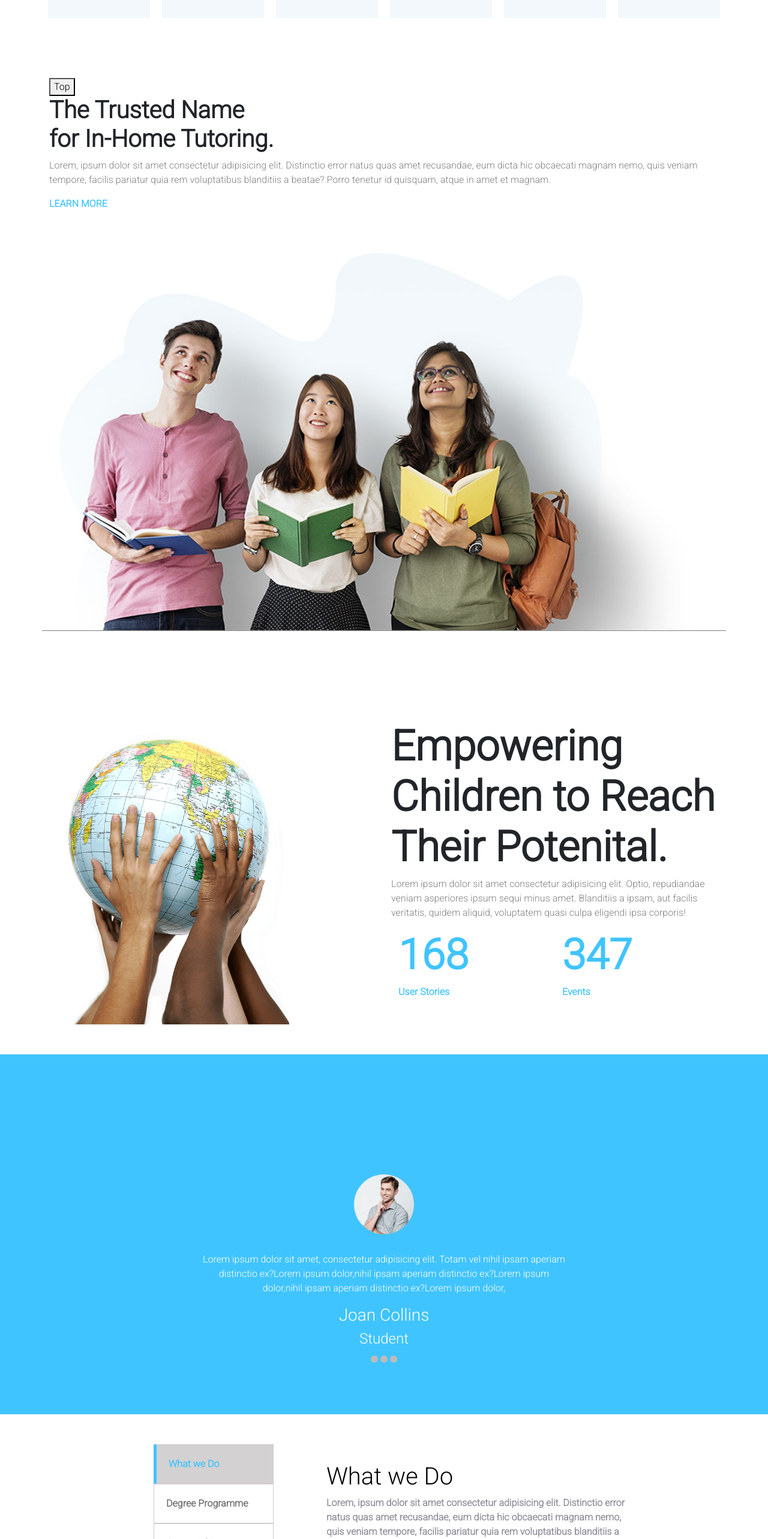
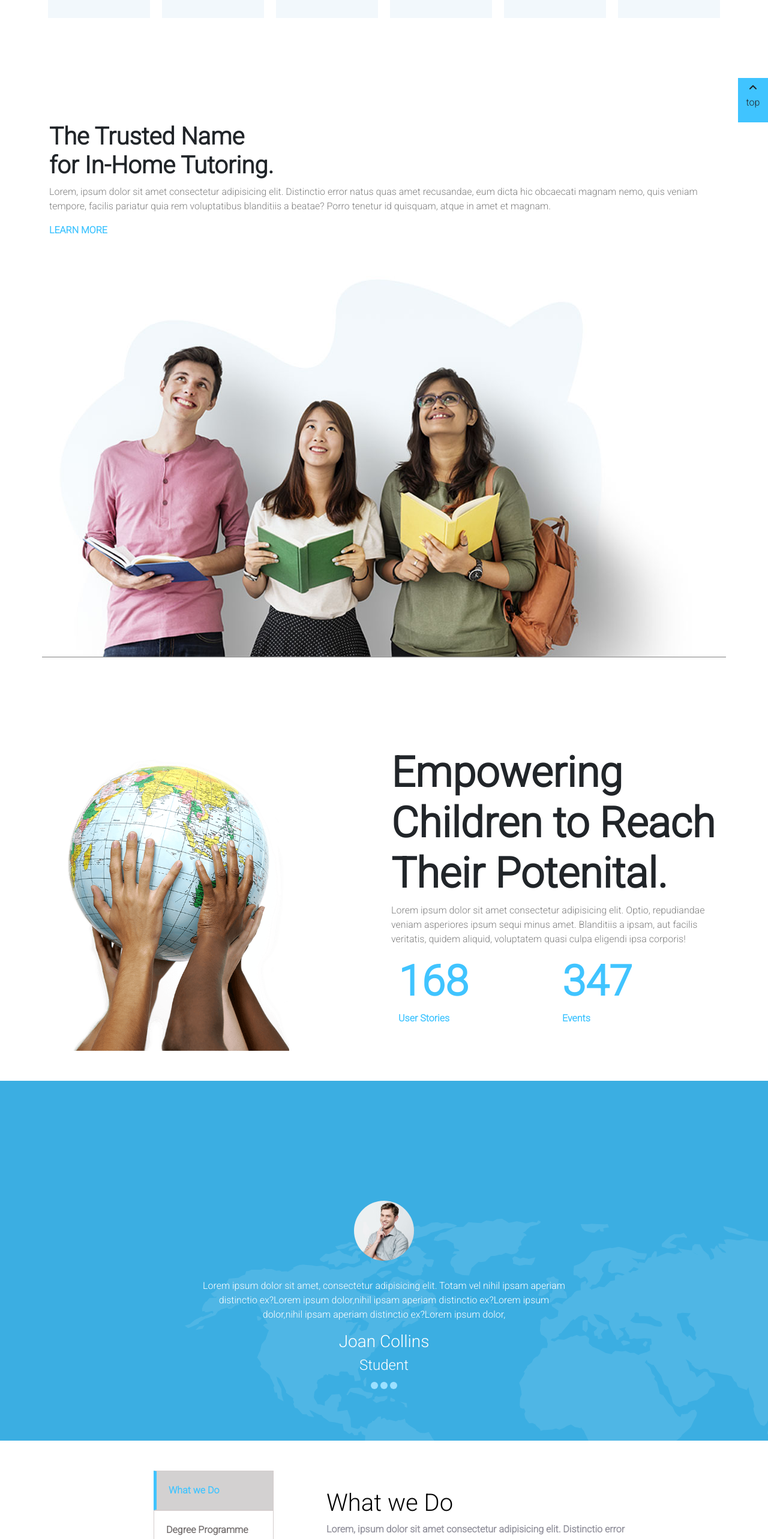
Before and after one commit to DanieleFic/proj-html-vuejs, a Vue app: page / in a window 1280 px wide. Shown: the part 920-3486 px from the top of the page at 60% size. Built offline with nearby package versions, Linux system fonts and the light colour scheme.

Commit message:
aggiustare css

```diff
--- a/src/assets/style/vars.scss
+++ b/src/assets/style/vars.scss
@@ -5,4 +5,5 @@ $color-hover:#9CE0FF;
 $color-gray:#92919c;
 $background-tabella:#F7FDFF;
 $background-footer:#222222;
-$color-borderbottom:#CECECE
+$color-borderbottom:#CECECE;
+$color-pallini:#9CE0FF;
--- a/src/components/Macro/Main.vue
+++ b/src/components/Macro/Main.vue
@@ -1,5 +1,6 @@
 <template>
     <div>
+        <div @click="scrollToTop(), goToPricing()" class="sticky"><i class="fas fa-angle-up"></i><p>top</p></div>
         <MainSezione1/>
         <MainSezione2/>
         <MainSezione3/>
@@ -17,10 +18,28 @@ export default {
     MainSezione1,
     MainSezione2,
     MainSezione3
-    }
+    },
+    methods: {
+        scrollToTop() {
+            window.scrollTo(0, 0);
+        },  goToPricing() {
+            this.$router.push('/pricing');
+        }
+        }
 }
 </script>
 
-<style>
+<style scoped lang="scss">
+@import "../../assets/style/vars.scss";
+.sticky {
+        position: -webkit-sticky;
+        position: sticky;
+        text-align: center;
+        top: 500px;
+        left: 100%;
+        background-color:$main-color;
+        padding: 5px;
+        width: 50px;
+    }
 
 </style>
--- a/src/components/commons/MainSezione1.vue
+++ b/src/components/commons/MainSezione1.vue
@@ -1,6 +1,6 @@
 <template>
     <div class="ms_sezione1 container">
-        <button onclick="topFunction()" id="myBtn" title="Go to top">Top</button>
+
         <div class="row">
             <div class="col-12">
                 <h1>The Trusted Name <br>
@@ -97,4 +97,5 @@ export default {
         }
     }
 
+
 </style>
--- a/src/components/commons/MainSezione2.vue
+++ b/src/components/commons/MainSezione2.vue
@@ -80,7 +80,7 @@ export default {
     .container-fluid{
         margin-top: 50px;
         height: 600px;
-        background-color: $main-color;
+        background-image: url("../../assets/img/h5-parallax-img-1.png");
         text-align: center;
         color: white;
         .ms_profile{
@@ -109,7 +109,7 @@ export default {
         height: 12px;
         width: 12px;
         margin: 0 2px;
-        background-color: #bbb;
+        background-color: $color-pallini;
         border-radius: 50%;
         display: inline-block;
         transition: background-color 0.6s ease;
--- a/src/components/commons/MainSezione3.vue
+++ b/src/components/commons/MainSezione3.vue
@@ -1,11 +1,13 @@
 <template>
+<div>
+    <div class="ms_container">
         <div class="container">
             <div class="row">
                 <div class="ms_text col-12">
                     <h1>Popular Online Courses</h1>
                     <p>Lorem ipsum dolor sit amet consectetur adipisicing elit. Facilis aliquam praesentium harum et. Laborum, veniam?</p>
                 </div>
-            <div class="ms_displayflex row">
+                <div class="row justify-content-around">
                     <div
                     v-for="(element, index) in schede"
                     :key="index"
@@ -15,7 +17,7 @@
                         <img class="ms_img" :src="element.src" alt="">
                     </div>
                         <div class="ms_textbutton">
-                        <div class="ms_flex">
+                            <div class="d-flex justify-content-between align-items-center ms_scheda">
                                 <h6>{{element.titolo}}</h6>
                                 <span class="rounded-circle">{{element.price}}</span>
                             </div>
@@ -33,16 +35,18 @@
                 </div>
             </div>
             <div class="ms_button">
-            <span class="dots"><span class="dot" @click="corrente = 0"></span></span>
+                <span class="dots"><span class="dot" @click="corrente = 1"></span></span>
                 <span class="dots"><span class="dot" @click="corrente = 3"></span></span>
                 <span class="dots"><span class="dot" @click="corrente = 6"></span></span>
                 <span class="dots"><span class="dot" @click="corrente = 9"></span></span>
-            <span class="dots"><span class="dot" @click="corrente = 11"></span></span>
+                <span class="dots"><span class="dot" @click="corrente = 10"></span></span>
             </div>
+        </div>
+    </div>
+    <div class="container">
         <TabellaPrezzi/>
     </div>
-
-
+</div>
 </template>
 
 <script>
@@ -55,7 +59,7 @@ export default {
     },
     data(){
         return{
-            corrente: 0,
+            corrente: 1,
             schede: dataSchedebox,
         }
     },
@@ -74,10 +78,11 @@ export default {
 
 <style lang="scss" scoped>
 @import "../../assets/style/vars.scss";
-
-    .ms_displayflex{
-        display: flex;
-        justify-content: space-evenly;
+    .ms_container{
+        border-top: 1px solid $color-gray;
+        border-bottom: 1px solid $color-gray;
+        padding-bottom: 50px;
+        background-image: url("../../assets/img/background-pattern.jpg");
     }
     .ms_text{
         text-align: center;
@@ -93,16 +98,12 @@ export default {
             height: 400px;
             padding: 0;
             border: 1px solid black;
-            margin:5px 15px;
+            margin:50px 15px;
         h6{
             font-weight: 900;
             font-size: 20px;
         }
-        .ms_flex{
-            display: flex;
-            justify-content: space-between;
-            align-items: center;
-            flex-wrap: wrap;
+        .ms_scheda{
             margin-top: 15px;
             padding: 0 10px;
             span{
@@ -110,7 +111,6 @@ export default {
                 background-color:green;
                 border-radius: 80%;
             }
-
         }
         img{
             width: 100%
@@ -118,10 +118,10 @@ export default {
     }
     .ms_button{
         text-align: center;
-
+        margin-top: 50px;
         .dot {
         cursor: pointer;
-        background-color: black;
+        background-color:$color-pallini;
         height: 12px;
         width: 12px;
         margin: 0 2px;
@@ -129,7 +129,6 @@ export default {
         display: inline-block;
         transition: background-color 0.6s ease;
         }
-
     }
 
 
@@ -151,7 +150,6 @@ export default {
 
     .dnone{
         display:none;
-
     }
 
 </style>
--- a/src/components/commons/TabellaPrezzi.vue
+++ b/src/components/commons/TabellaPrezzi.vue
@@ -110,6 +110,8 @@ export default {
 
     .container-fluid{
         margin-top: 100px;
+        width: 100%;
+        background-image: url("../../assets/img/background-pattern.jpg");
     }
     .ms_textcenter{
         text-align: center;
```
Also changed, not shown: src/assets/img/background-pattern.jpg (added), src/assets/img/h5-parallax-img-1.png (added). Lines whose indentation alone changed are shown as unchanged.
